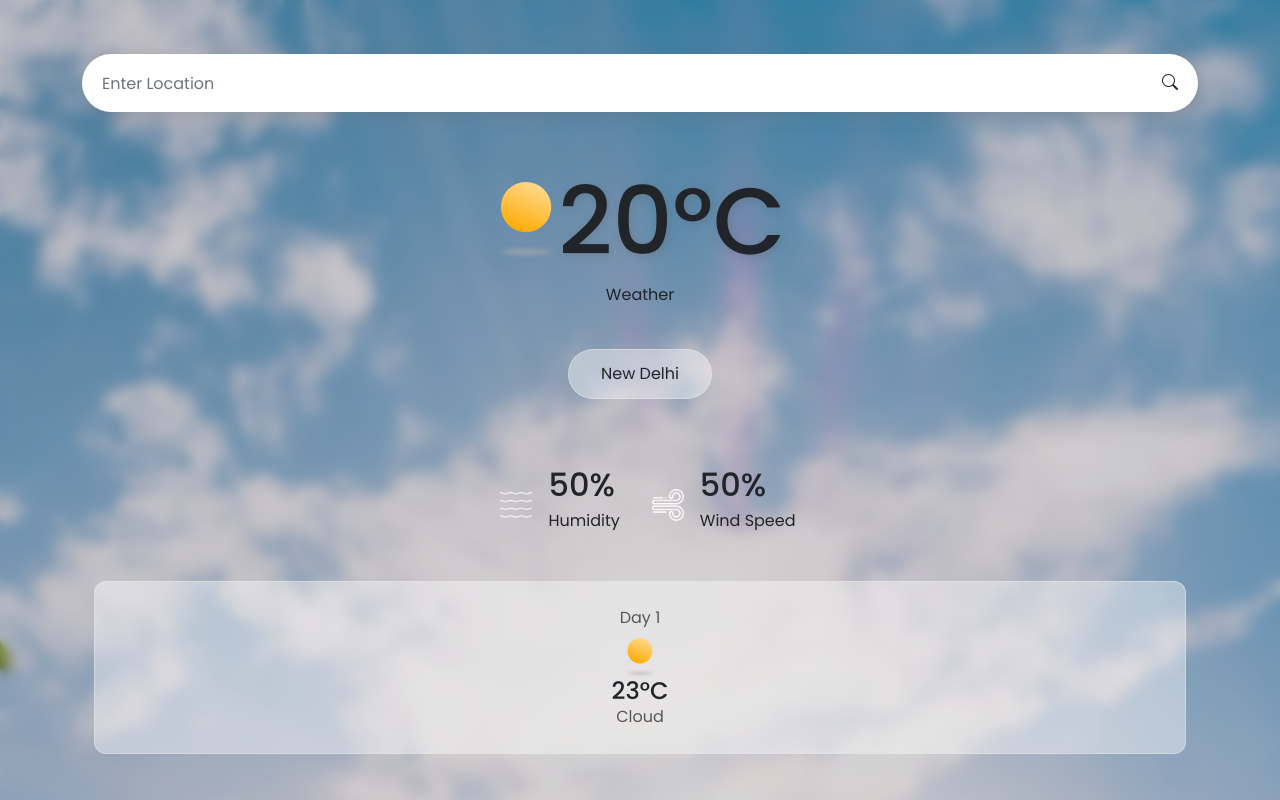
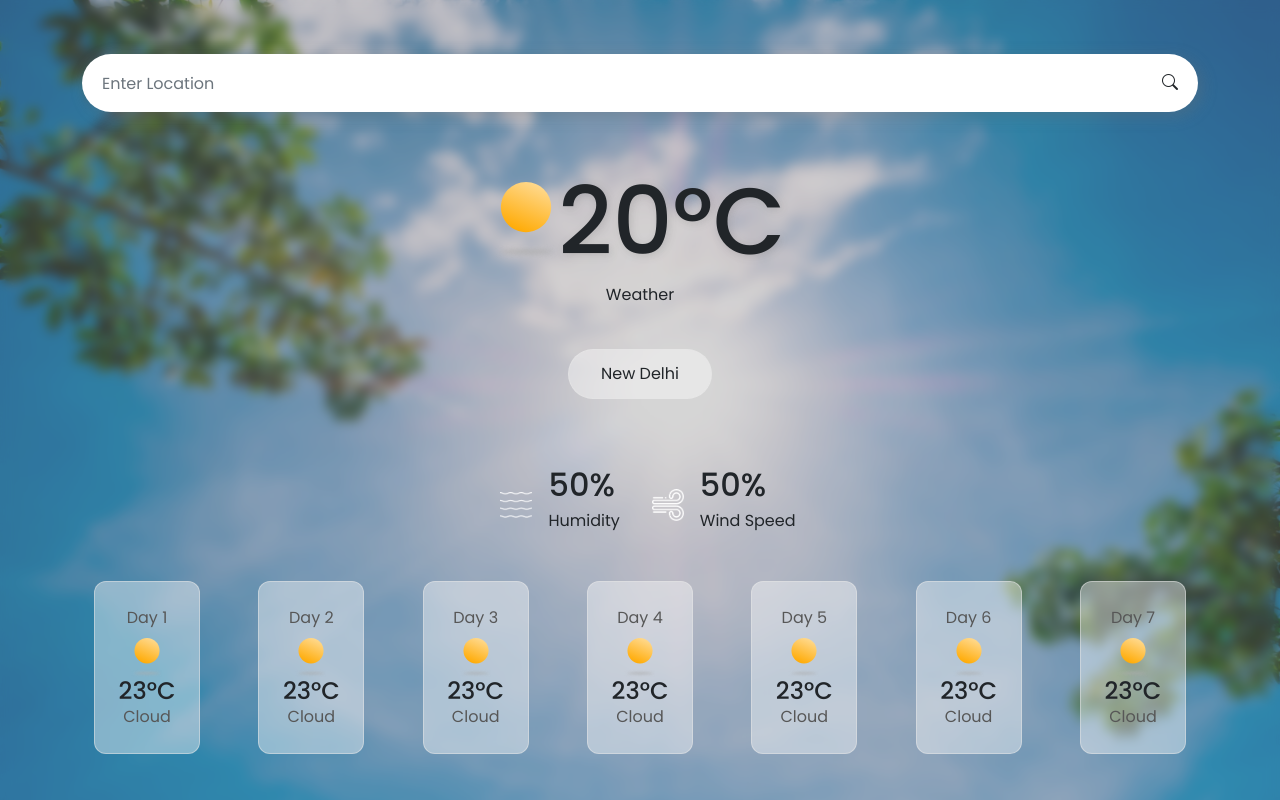
Before and after one commit to dev-vivekkr30/JavaScript-Micro-Projects, a website: page WeatherApp/index.html in a window 1280 px wide. Shown: the top 800 px of the page. Drawn offline with nearby package versions, Linux system fonts and the light colour scheme.

Commit message:
reduced-forcast-card-size

```diff
--- a/WeatherApp/style.css
+++ b/WeatherApp/style.css
@@ -116,7 +116,7 @@
     align-items: center;
 }
 .forecast-section .forcard-card{
-    width: 100%;
+    width: 106px;
     display: flex;
     flex-direction: column;
     justify-content: center;
```
